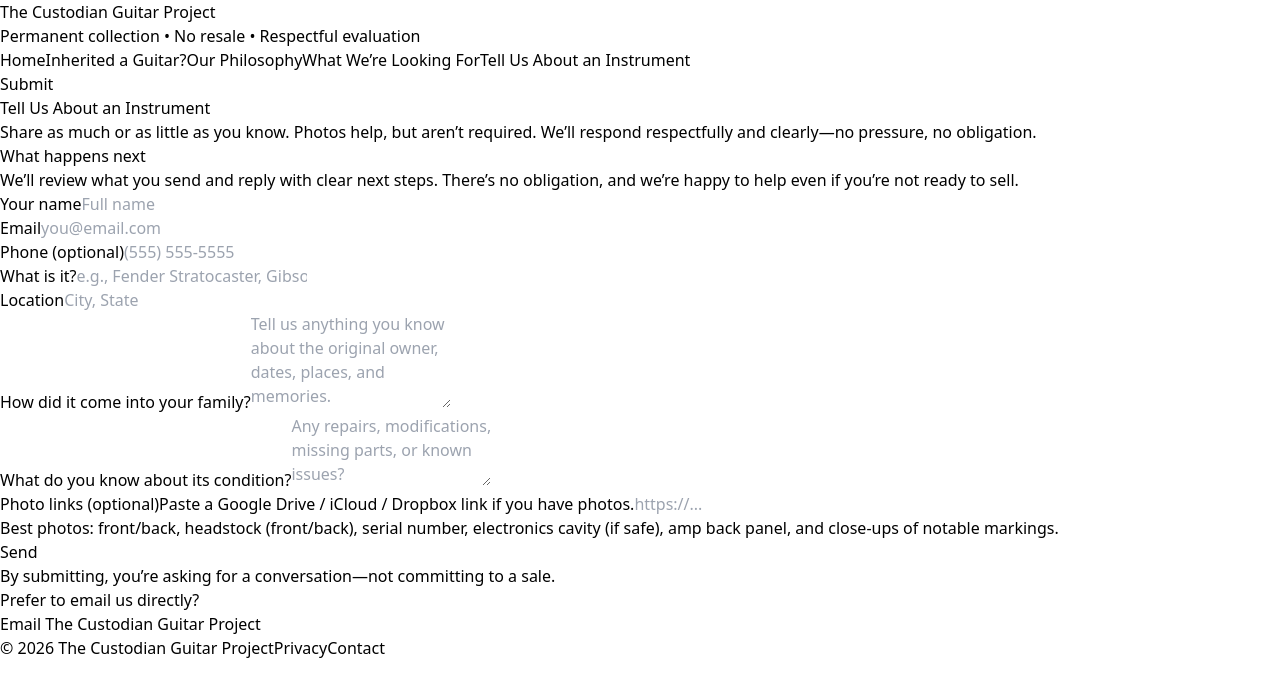
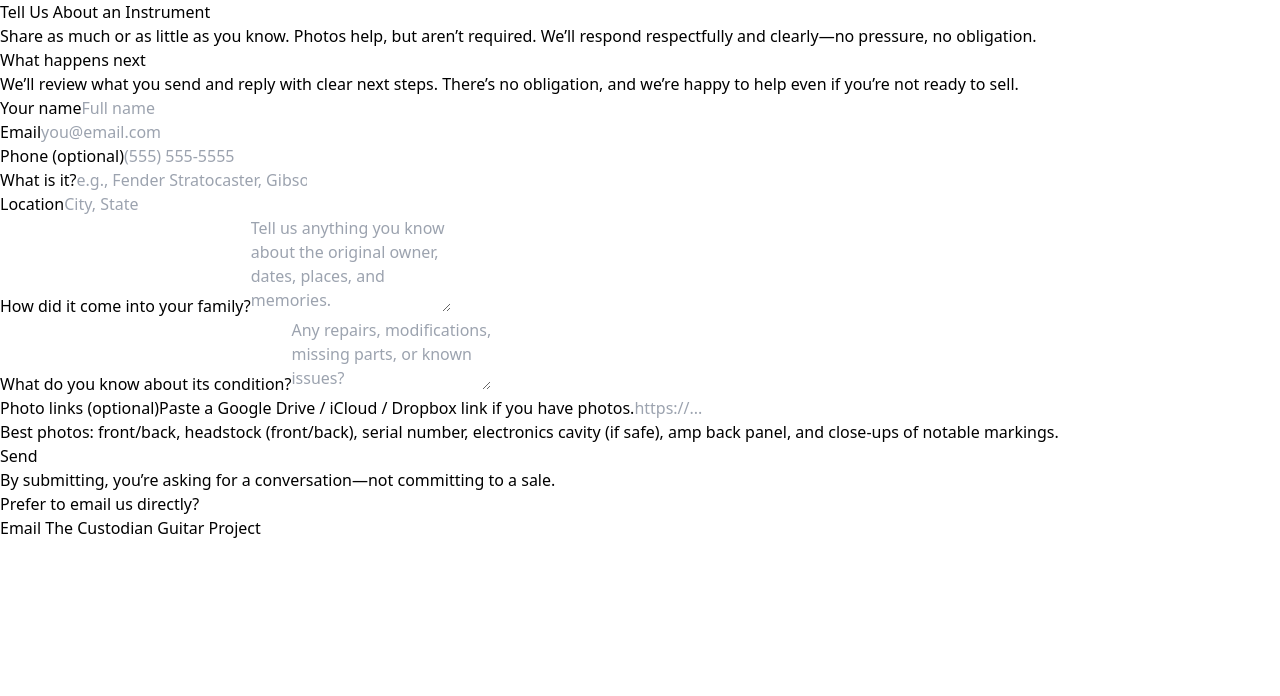
Before and after one commit to ezrasalehi-bot/custodian-guitar-project, a Next.js app in the folder custodian-guitar-project/: page /submit in a window 1280 px wide. Shown: the top 696 px of the page. Built offline with nearby package versions, Linux system fonts and the light colour scheme.

Commit message:
Update layout.tsx

```diff
--- a/custodian-guitar-project/app/layout.tsx
+++ b/custodian-guitar-project/app/layout.tsx
@@ -71,14 +71,35 @@ function Footer() {
   );
 }
 
-export default function RootLayout({ children }: { children: React.ReactNode }) {
+import "./globals.css";
+
+export default function RootLayout({
+  children,
+}: {
+  children: React.ReactNode;
+}) {
   return (
     <html lang="en">
-      <body className="min-h-dvh bg-[#fbfaf7] text-neutral-900 antialiased">
-        <Nav />
-        {children}
-        <Footer />
-      </body>
+      <head>
+        {/* Google Ads Tag */}
+        <script
+          async
+          src="https://www.googletagmanager.com/gtag/js?id=AW-17939002163"
+        ></script>
+
+        <script
+          dangerouslySetInnerHTML={{
+            __html: `
+              window.dataLayer = window.dataLayer || [];
+              function gtag(){dataLayer.push(arguments);}
+              gtag('js', new Date());
+              gtag('config', 'AW-17939002163');
+            `,
+          }}
+        />
+      </head>
+
+      <body>{children}</body>
     </html>
   );
 }
```
